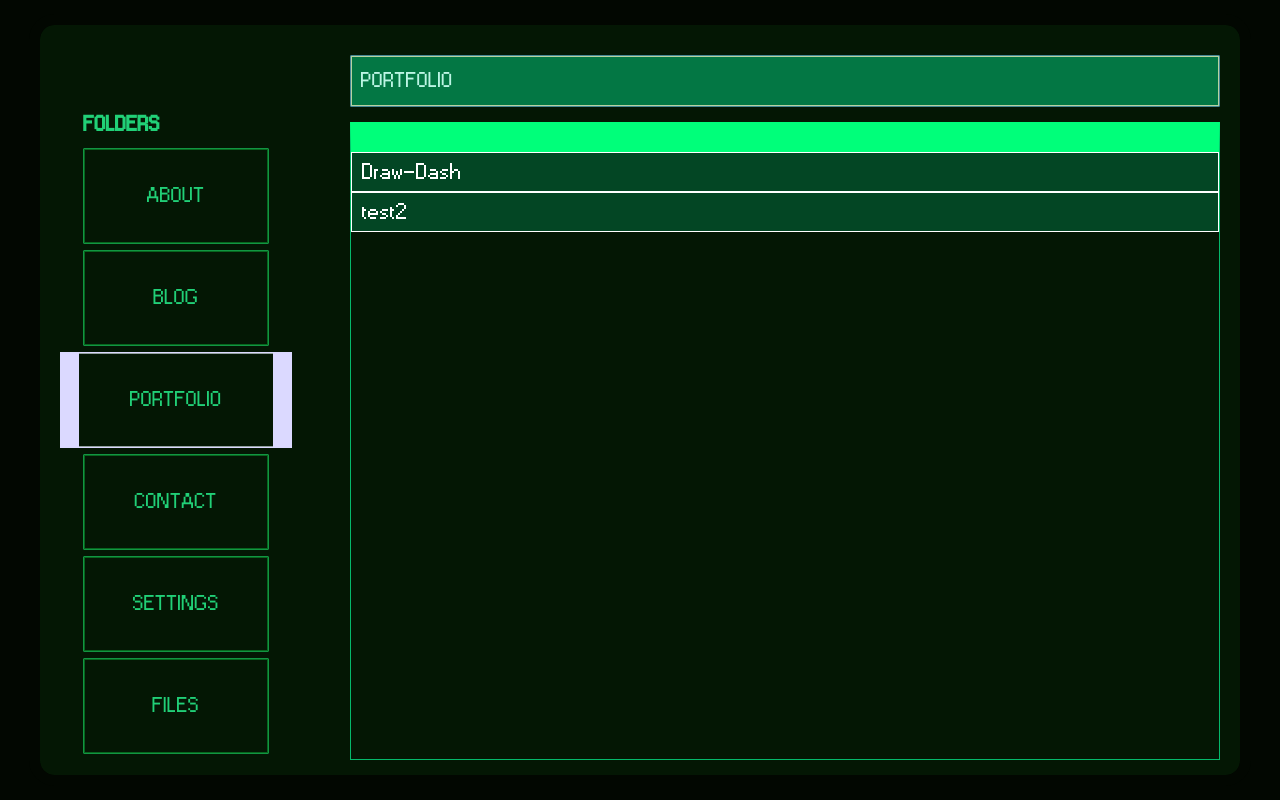
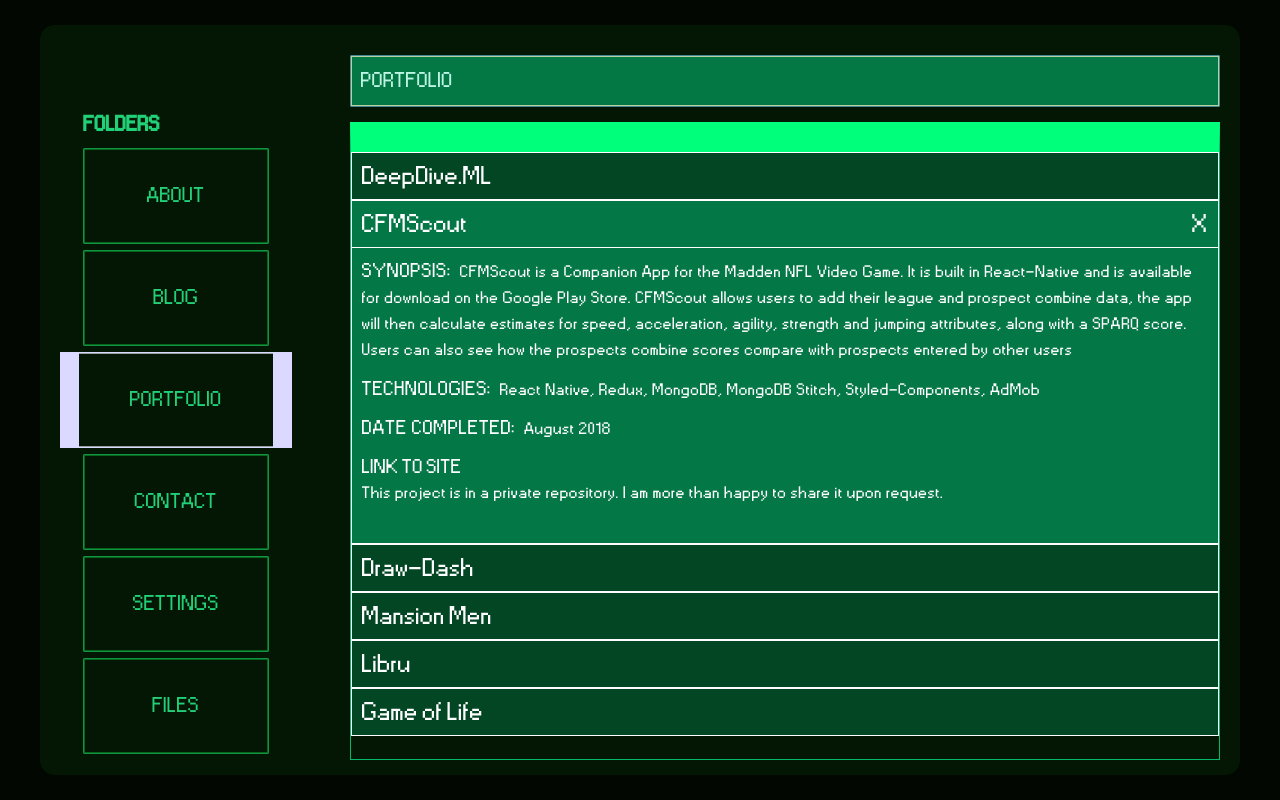
Before and after one commit to ReeceLangerock/portfolio2019, a Gatsby site: page /portfolio in a window 1280 px wide. Built offline with nearby package versions, Linux system fonts and the light colour scheme; Gatsby itself is replaced by a stand-in of ours.

Commit message:
added some portfolio content and got the individual item working and looking as desired

```diff
--- a/src/components/portfolio/PortfolioContainer.js
+++ b/src/components/portfolio/PortfolioContainer.js
@@ -10,19 +10,107 @@ class PortfolioContainer extends Component {
     const items = [
       {
         id: 1,
+        title: 'DeepDive.ML',
+        synopsis:
+          'DeepDive is a site to supplement the Madden Online CFM experience. The game itself does not offer advanced statistics, player rankings, fantasy data or automatically generated user content. DeepDive had many of the intended features (and some the beginnings of some new ones) in place I ultimately lost interest in Madden and abandoned the project. I am in the process of open-sourcing the code and looking for someone to take over the project.',
+        tech: [
+          'React',
+          'Redux',
+          'Semantic UI',
+          'Express.js',
+          'MongoDB',
+          'Socket.io',
+          'Victory Charts',
+        ],
+        private: true,
+        date: 'August 2018',
+        siteLink: 'https://m538.herokuapp.com/revo',
+        repoLink: '',
+      },
+      {
+        id: 2,
+        title: 'CFMScout',
+        synopsis:
+          'CFMScout is a Companion App for the Madden NFL Video Game. It is built in React-Native and is available for download on the Google Play Store. CFMScout allows users to add their league and prospect combine data, the app will then calculate estimates for speed, acceleration, agility, strength and jumping attributes, along with a SPARQ score. Users can also see how the prospects combine scores compare with prospects entered by other users',
+        tech: [
+          'React Native',
+          'Redux',
+          'MongoDB',
+          'MongoDB Stitch',
+          'Styled-Components',
+          'AdMob',
+        ],
+        private: true,
+        date: 'August 2018',
+        siteLink:
+          'https://play.google.com/store/apps/details?id=com.cfmscout&hl=en_US',
+      },
+      {
+        id: 3,
         title: 'Draw-Dash',
         synopsis:
-          'Draw-Dash is a competitive, 1v1 drawing competition. Authenticated users are given a prompt for what to draw and a timer begins to countdown, and the 60 second Draw Dash begins!',
+          'Draw-Dash is a competitive, 1v1 drawing competition. Authenticated users are given a prompt for what to draw, a timer begins to countdown and the 60 second Draw Dash begins!',
         tech: ['React', 'React-Redux', 'Express', 'Socket.io', 'MongoDB'],
         repoLink: 'https://github.com/ReeceLangerock/draw-dash',
         siteLink: 'https://draw-dash.herokuapp.com/',
+        private: false,
+        date: '2017',
+        images: [
+          'https://reecelangerock.ml/static/media/Draw-Dash.f3ed75ba.png',
+          'https://reecelangerock.ml/static/media/Draw-Dash-Preview.24c2f723.png',
+        ],
       },
       {
-        id: 17,
-        title: 'test2',
-        synopsis: 'sdjfndsfjn',
-        tech: ['React'],
+        id: 4,
+        title: 'Mansion Men',
+        synopsis:
+          'This website was built for a long-running fantasy football league that I am a member of. It provides visualization of user and league statistical data, tracking of league trophy records, and reference for league rules and previous draft results',
+        tech: ['React', 'Redux', 'Create-React-App', 'D3', 'Victory Charts'],
+        private: false,
+        date: '2017',
+
+        siteLink: 'http://mansion-men.surge.sh/',
+        repoLink: 'https://github.com/ReeceLangerock/MMFantasyLeague',
       },
+      {
+        id: 5,
+        title: 'Libru',
+        synopsis:
+          'Libru is a programming resource library built to allow self-taught developers to find, rate and review resources as well as track what courses, books, guides, etc they have completed, are working on, or want to do.',
+        tech: ['React', 'Redux', 'Create-React-App', 'D3', 'Victory Charts'],
+        private: false,
+        date: '2017',
+
+        siteLink: 'http://mansion-men.surge.sh/',
+        repoLink: 'https://github.com/ReeceLangerock/MMFantasyLeague',
+      },
+      {
+        id: 6,
+        title: 'Game of Life',
+        synopsis: `This was built as a part of the FreeCodeCamp data visualization certification course. The goal was to build a React application that is functionally similar to`,
+        tech: [
+          'React',
+          'Create-React-App',
+          'Styled-Components',
+          'Jest',
+          'Travis CI',
+        ],
+        private: false,
+        date: '2017',
+        fcc: 'https://codepen.io/FreeCodeCamp/full/reGdqx/',
+        siteLink: 'http://game-of-life-rl.surge.sh/',
+        repoLink: 'https://github.com/ReeceLangerock/game-of-life',
+      },
+      // {
+      //   id: 0,
+      //   title: '',
+      //   synopsis: '',
+      //   tech: [],
+      //   private: false,
+      //   date: '',
+      //   siteLink: '',
+      //   repoLink: '',
+      // },
     ]
 
     return items.map((item, index) => {
--- a/src/components/portfolio/PortfolioItem.js
+++ b/src/components/portfolio/PortfolioItem.js
@@ -2,10 +2,28 @@ import React, { Component } from 'react'
 import styled from 'styled-components'
 
 class BlogItem extends Component {
-  renderTech() {}
+  renderImages() {
+    const { images } = this.props.item
+    console.log(images)
+    if (!images) {
+      return null
+    }
+    return images.map(image => {
+      return (
+        <ImageContainer>
+          <img src={image} />
+        </ImageContainer>
+      )
+    })
+  }
   render() {
     const { active, item, onSelectItem } = this.props
     const technologies = item.tech.join(', ')
+
+    if(item.fcc){
+      item.synopsis = <span>{item.synopsis} <a href = {item.fcc} target = '_blank'>this</a></span>
+    }
+
     return (
       <ItemContainer active={active}>
         <ItemTitle active={active} onClick={e => onSelectItem(item.id)}>
@@ -13,17 +31,34 @@ class BlogItem extends Component {
           {active && <Toggle>X</Toggle>}
         </ItemTitle>
         <ItemContent active={active}>
-          <p>SYNOPSIS: {item.synopsis}</p>
-          <p>TECHNOLOGIES: {technologies}</p>
+          <p>
+            <Label>SYNOPSIS: </Label>
+            {item.synopsis}
+          </p>
+          <p>
+            <Label>TECHNOLOGIES: </Label>
+            {technologies}
+          </p>
 
-          <Link href={item.repoLink}>LINK TO REPO</Link>
+          <p>
+            <Label>DATE COMPLETED: </Label>
+            {item.date}
+          </p>
 
-          <Link href={item.siteLink}>LINK TO SITE</Link>
+          <Link href={item.siteLink} target = '_blank'>LINK TO SITE</Link>
+          <br/>
+          {(item.repoLink || !item.private) && (
+            <Link href={item.repoLink} target = '_blank'>LINK TO REPO</Link>
+          )}
 
-          <Row>
-            <img src="https://reecelangerock.ml/static/media/Draw-Dash-Preview.24c2f723.png" />
-            <img src="https://reecelangerock.ml/static/media/Draw-Dash.f3ed75ba.png" />
-          </Row>
+          {item.private && (
+            <p>
+              This project is in a private repository. I am more than happy to
+              share it upon request.
+            </p>
+          )}
+
+          <Row>{this.renderImages()}</Row>
         </ItemContent>
       </ItemContainer>
     )
@@ -34,13 +69,13 @@ export default BlogItem
 
 const ItemContainer = styled.div`
   border: 1px solid white;
-  font-size: 32px;
+  font-size: 36px;
   background: ${props =>
     props.active ? 'hsla(154, 95%, 24%, 1)' : 'hsla(154, 95%, 24%, 0.5)'};
 `
 const ItemTitle = styled.div`
   border-bottom: ${props => (props.active ? '1px solid white' : 'none')};
-  padding: 6px 10px;
+  padding: 10px 10px;
   display: flex;
   justify-content: space-between;
   cursor: pointer;
@@ -49,29 +84,52 @@ const ItemContent = styled.div`
   display: ${props => (props.active ? 'block' : 'none')};
   padding: 10px;
   font-size: 28px;
+  p {
+    margin-bottom: 12px;
+  }
+  a {
+    color: white;
+    transition: 0.35s all;
+
+  &:hover {
+    text-decoration: underline;
+    color: #21d077;
+    transition: 0.35s all;
+  }
+  }
+`
+
+const Label = styled.span`
+  font-size: 28px;
+  margin-right: 4px;
 `
 
 const Row = styled.div`
   display: flex;
-  justify-content: space-between;
-  margin-bottom: 10px;
+  justify-content: space-around;
+  position: relative;
   flex-wrap: wrap;
+  padding: 15px 8px 0 8px;
   align-items: center;
+`
+
+const ImageContainer = styled.div`
+  display: block;
 
   img {
-    max-height: 400px;
-    border: 3px solid #020701;
-    border-radius: 0.5em;
-    padding: 3px;
-    background: #041704;
+    max-height: 250px;
+    color: #031603;
+    box-shadow: 0 -4px #dbd8ff, 0 -8px, 4px 0 #dbd8ff, 4px -4px, 8px 0,
+      0 4px #dbd8ff, 0 8px, -4px 0 #dbd8ff, -4px 4px, -8px 0, -4px -4px, 4px 4px;
+    background: #dbd8ff;
+    padding: 1px;
   }
 `
 const Toggle = styled.div``
 
 const Link = styled.a`
-  display: block;
   margin-bottom: 10px;
-  font-size: 32px;
+  font-size: 28px;
   text-decoration: none;
   color: white;
   transition: 0.35s all;
```
